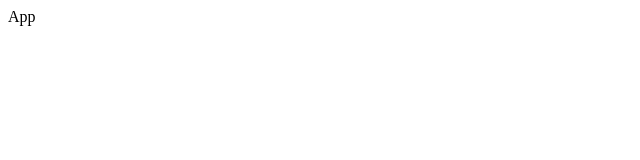
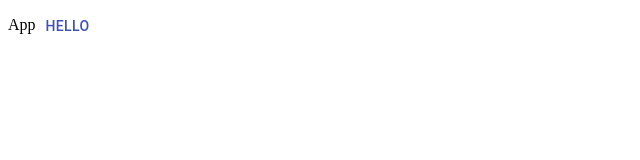
Before and after one commit to jamesphongduong/phongspho, a React (Create React App) app: page / in a window 1280 px wide. Shown: the top 160 px of the page, without its empty margins (0-640 px from the left). Built offline with nearby package versions, Linux system fonts and the light colour scheme.

Commit message:
button skeleton

```diff
--- a/package.json
+++ b/package.json
@@ -3,6 +3,7 @@
   "version": "0.1.0",
   "private": true,
   "dependencies": {
+    "@material-ui/core": "^4.6.1",
     "@types/jest": "24.0.23",
     "@types/node": "12.12.11",
     "@types/react": "16.9.11",
--- a/src/components/App.tsx
+++ b/src/components/App.tsx
@@ -1,5 +1,11 @@
-import React from "react";
+import React from 'react';
+import { DefaultButton } from './Button';
 
-export const App = () => {
-  return <div> App </div>;
+export const App = (): JSX.Element => {
+  return (
+    <div>
+      App
+      <DefaultButton color="primary" />
+    </div>
+  );
 };
--- /dev/null
+++ b/src/components/Button.tsx
@@ -0,0 +1,16 @@
+import { Button, PropTypes } from '@material-ui/core';
+import React from 'react';
+
+interface Props {
+  color: PropTypes.Color;
+}
+
+export const DefaultButton = (props: Props): JSX.Element => {
+  const { color } = props;
+
+  return <Button color={color}>Hello</Button>;
+};
+
+DefaultButton.defaultProps = {
+  color: 'primary'
+};
--- /dev/null
+++ b/src/react-app-env.d.ts
@@ -0,0 +1 @@
+/// <reference types="react-scripts" />
```
Also changed, not shown: 1 other file (tests, documents, lock files or other folders).
